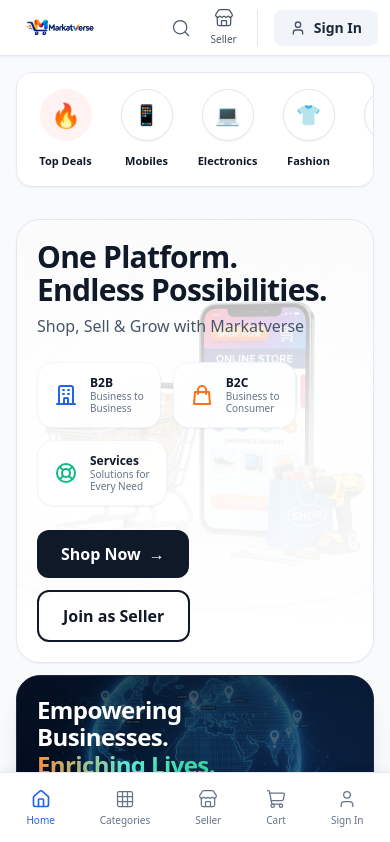
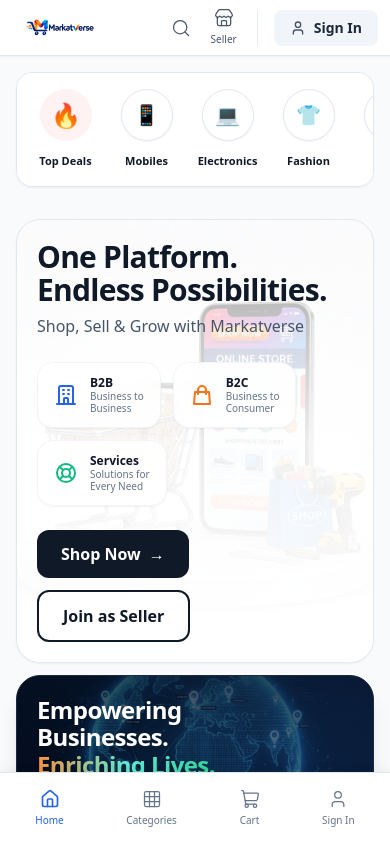
Before and after one commit to manishtarjan2/MarkatVerse, a Next.js app in the folder frontend/: page / in a window 390 px wide. Shown: the top 842 px of the page. Built offline with nearby package versions, Linux system fonts and the light colour scheme; no server answers.

Commit message:
style: remove seller icon from bottom mobile nav

```diff
--- a/frontend/src/components/BottomNav.tsx
+++ b/frontend/src/components/BottomNav.tsx
@@ -26,11 +26,6 @@ export default function BottomNav() {
         <span className="text-[10px] font-medium">Categories</span>
       </Link>
 
-      <Link href={user?.role === 'SELLER' || user?.role === 'business' ? "/seller/dashboard" : "/seller/login"} className={`flex flex-col items-center gap-1 p-2 ${pathname?.startsWith('/seller') ? 'text-blue-600' : 'text-slate-500 hover:text-blue-500'}`}>
-        <Store className="w-5 h-5" strokeWidth={pathname?.startsWith('/seller') ? 2 : 1.5} />
-        <span className="text-[10px] font-medium">Seller</span>
-      </Link>
-
       <Link href="/cart" className={`flex flex-col items-center gap-1 p-2 relative ${isActive('/cart') ? 'text-blue-600' : 'text-slate-500 hover:text-blue-500'}`}>
         {cartItemCount > 0 && (
           <div className="absolute top-1 right-2 bg-amber-400 text-slate-900 font-bold text-[9px] py-[1px] px-[5px] rounded-full border border-white leading-none">
```
